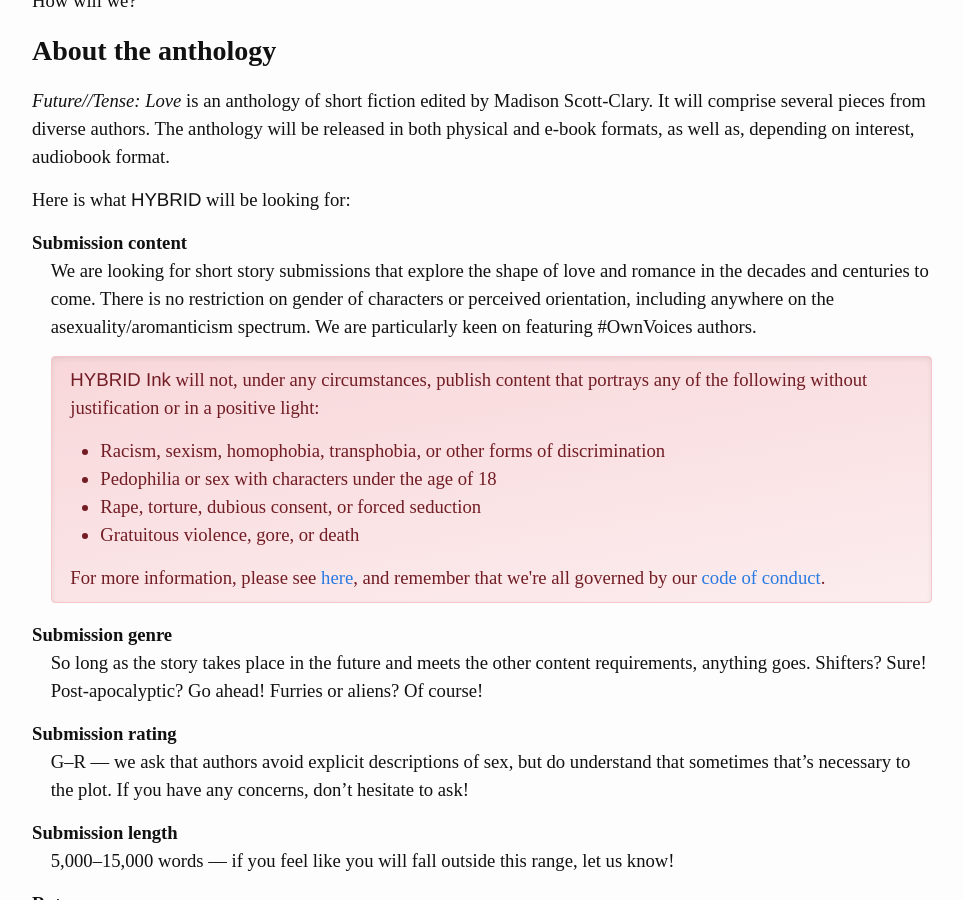
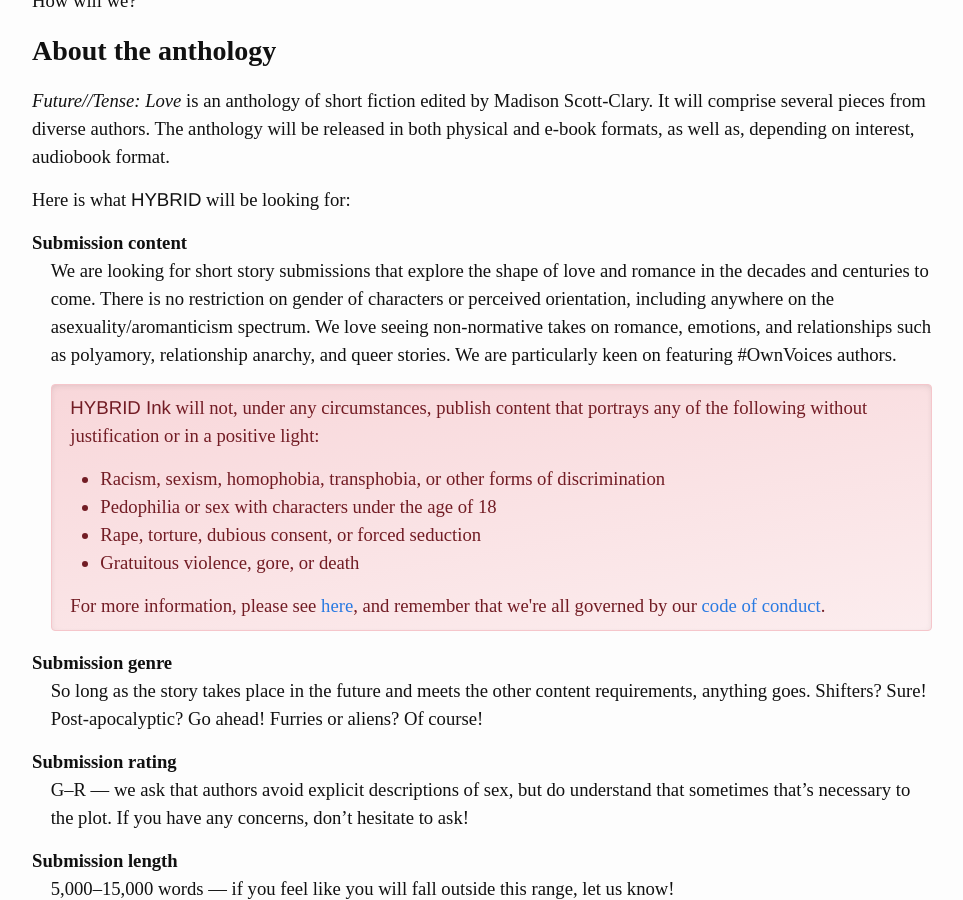
Before and after one commit to hybridink/hybrid.ink, a Jekyll site: the page built from submit/anthologies/future-tense/love/index.md, in a window 1280 px wide and 900 px high, scrolled down 589 px. Shown: the whole window, without its empty margins (158-1121 px from the left). Built offline with Jekyll 4.4.1, drawn with Linux system fonts in a browser that asks for light colours; some web fonts are replaced; comment, search, counter and statistics services are not loaded.

Commit message:
queer up love and sex

```diff
--- a/_data/anthologies.yml
+++ b/_data/anthologies.yml
@@ -170,7 +170,7 @@
     about: |-
         *Future//Tense: Love* is an anthology of short fiction edited by Madison Scott-Clary. It will comprise several pieces from diverse authors. The anthology will be released in both physical and e-book formats, as well as, depending on interest, audiobook format.
     content: |-
-        We are looking for short story submissions that explore the shape of love and romance in the decades and centuries to come. There is no restriction on gender of characters or perceived orientation, including anywhere on the asexuality/aromanticism spectrum. We are particularly keen on featuring #OwnVoices authors.
+        We are looking for short story submissions that explore the shape of love and romance in the decades and centuries to come. There is no restriction on gender of characters or perceived orientation, including anywhere on the asexuality/aromanticism spectrum. We love seeing non-normative takes on romance, emotions, and relationships such as polyamory, relationship anarchy, and queer stories. We are particularly keen on featuring #OwnVoices authors.
     genre: |-
         So long as the story takes place in the future and meets the other content requirements, anything goes. Shifters? Sure! Post-apocalyptic? Go ahead! Furries or aliens? Of course!
     rating: |-
@@ -208,7 +208,7 @@
     about: |-
         *Future//Tense: Sex* is an anthology of short fiction edited by Madison Scott-Clary. It will comprise several pieces from diverse authors. The anthology will be released in both physical and e-book formats, as well as, depending on interest, audiobook format.
     content: |-
-        We are looking for short story submissions that explore the shape of sex and sexuality in the decades and centuries to come. There is no restriction on gender of characters or perceived orientation, including anywhere on the asexuality spectrum. Neither is there a restriction on the sexual content of the story. We are particularly keen on featuring #OwnVoices authors. Do keep in mind that *Future//Tense: Sex* is, at it's core, an anthology about sex.
+        We are looking for short story submissions that explore the shape of sex and sexuality in the decades and centuries to come. There is no restriction on gender of characters or perceived orientation, including anywhere on the asexuality spectrum. Neither is there a restriction on the sexual content of the story. We are particularly keen on featuring #OwnVoices authors. We love seeing non-normative takes on sex and sexuality such as polyamory, relationship anarchy, and queer stories. Do keep in mind that *Future//Tense: Sex* is, at it's core, an anthology about sex.
     genre: |-
         There is no restriction on hard or soft science-fiction, but all stories should fit within those two categories.
     rating: |-
```
